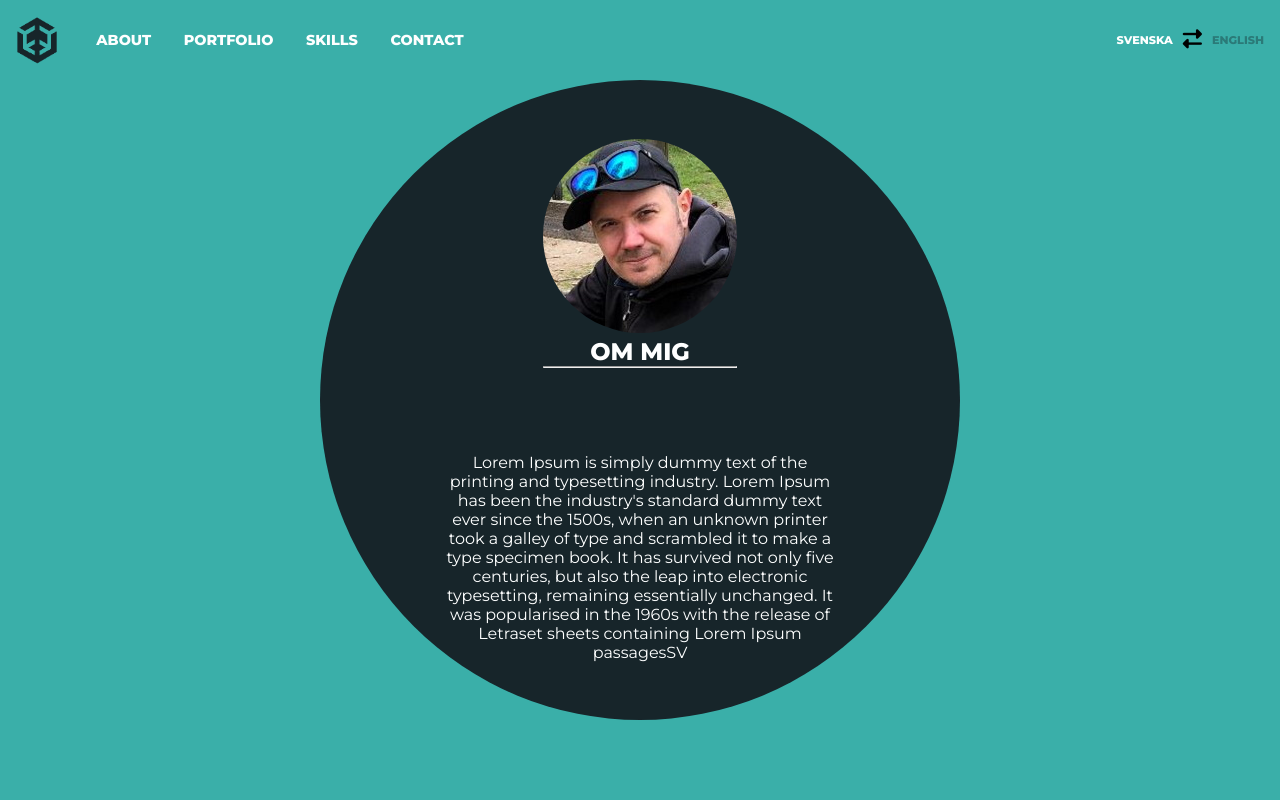
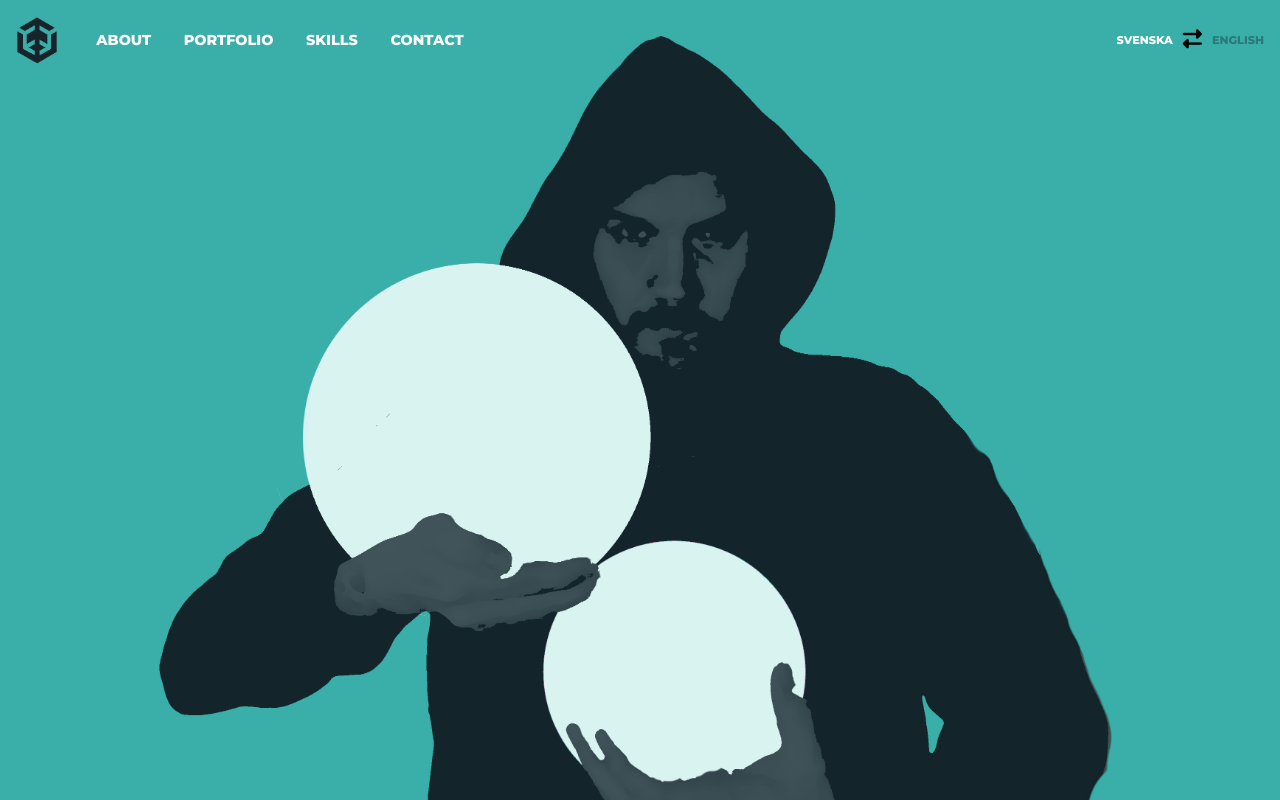
Before and after one commit to FThelin/DigitalCV, a React (Create React App) app: page /about in a window 1280 px wide. Built offline with nearby package versions, Linux system fonts and the light colour scheme.

Commit message:
work on about background

```diff
--- a/src/components/about-big-circle.js
+++ b/src/components/about-big-circle.js
@@ -6,15 +6,18 @@ import ProfilePicture from "../assets/profilepicture.JPG";
 const AboutBigCircle = props => {
   const useStyles = createUseStyles({
     bigCircle: {
-      height: "40rem",
-      width: "40rem",
-      backgroundColor: "#17252A",
+      height: "37rem",
+      width: "37rem",
+      backgroundColor: "rgba(37, 37, 37)",
       borderRadius: "50%",
       display: "flex",
       flexDirection: "column",
       alignItems: "center",
-      justifyContent: "space-around",
-      padding: "1rem"
+      justifyContent: "center",
+      padding: "1rem",
+      position: "relative",
+      bottom: "5.5rem",
+      left: "7rem"
     },
     img: {
       borderRadius: "50%"
--- a/src/containers/about.js
+++ b/src/containers/about.js
@@ -1,27 +1,41 @@
 import React from "react";
 import { createUseStyles } from "react-jss";
-//import AnimatedNumber from "animated-number-react";
+import AnimatedNumber from "animated-number-react";
 import AboutBigCircle from "../components/about-big-circle";
+import backgroundImage from "../assets/fippebg2.png";
 
 const About = props => {
   const useStyles = createUseStyles({
-    aboutStyles: {
+    wrapper: {
       height: "100vh",
+      backgroundColor: "#3aafa9",
       display: "flex",
       justifyContent: "center",
-      alignItems: "center",
-      backgroundColor: "#3aafa9"
+      alignItems: "center"
+    },
+    aboutStyles: {
+      width: "100%",
+      display: "flex",
+      alignItems: "flex-end",
+      justifyContent: "center",
+      background: `url(${backgroundImage})`,
+      backgroundSize: "cover",
+      backgroundRepeat: "no-repeat",
+      backgroundPosition: "top center",
+      width: "100%",
+      height: "100vh"
     }
   });
 
   const classes = useStyles();
-  //const formatValue = value => value.toFixed(0);
+  const formatValue = value => value.toFixed(0);
 
   return (
-    <div className={classes.aboutStyles}>
-      <AboutBigCircle language={props.language} />
-
-      {/* <AnimatedNumber value="1982" formatValue={formatValue} /> */}
+    <div className={classes.wrapper}>
+      <div className={classes.aboutStyles}>
+        {/* <AboutBigCircle language={props.language} />
+        <AnimatedNumber value="1982" formatValue={formatValue} /> */}
+      </div>
     </div>
   );
 };
--- a/src/languagesText.js
+++ b/src/languagesText.js
@@ -3,7 +3,7 @@ const texts = [
     swedish: {
       aboutHeading: "OM MIG",
       aboutText:
-        "Lorem Ipsum is simply dummy text of the printing and typesetting industry. Lorem Ipsum has been the industry's standard dummy text ever since the 1500s, when an unknown printer took a galley of type and scrambled it to make a type specimen book. It has survived not only five centuries, but also the leap into electronic typesetting, remaining essentially unchanged. It was popularised in the 1960s with the release of Letraset sheets containing Lorem Ipsum passagesSV"
+        "Lorem Ipsum is simply dummy text of the printing and typesetting industry. Lorem Ipsum has been the industry's standard dummy text ever since the 1500sSV"
     }
   },
   {
```
Also changed, not shown: src/components/about-small-circle.js (added, +8 -0 lines), src/assets/fippebg.png (added), src/assets/fippebg2.png (added).
